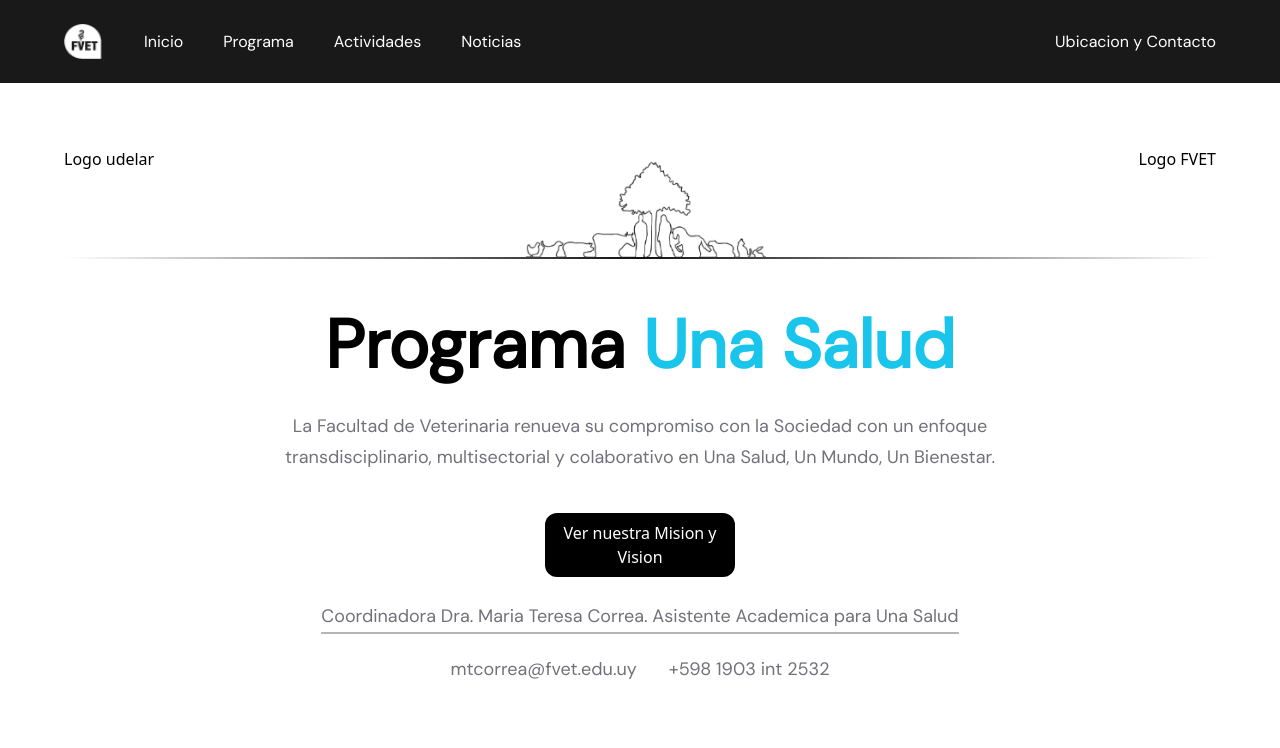
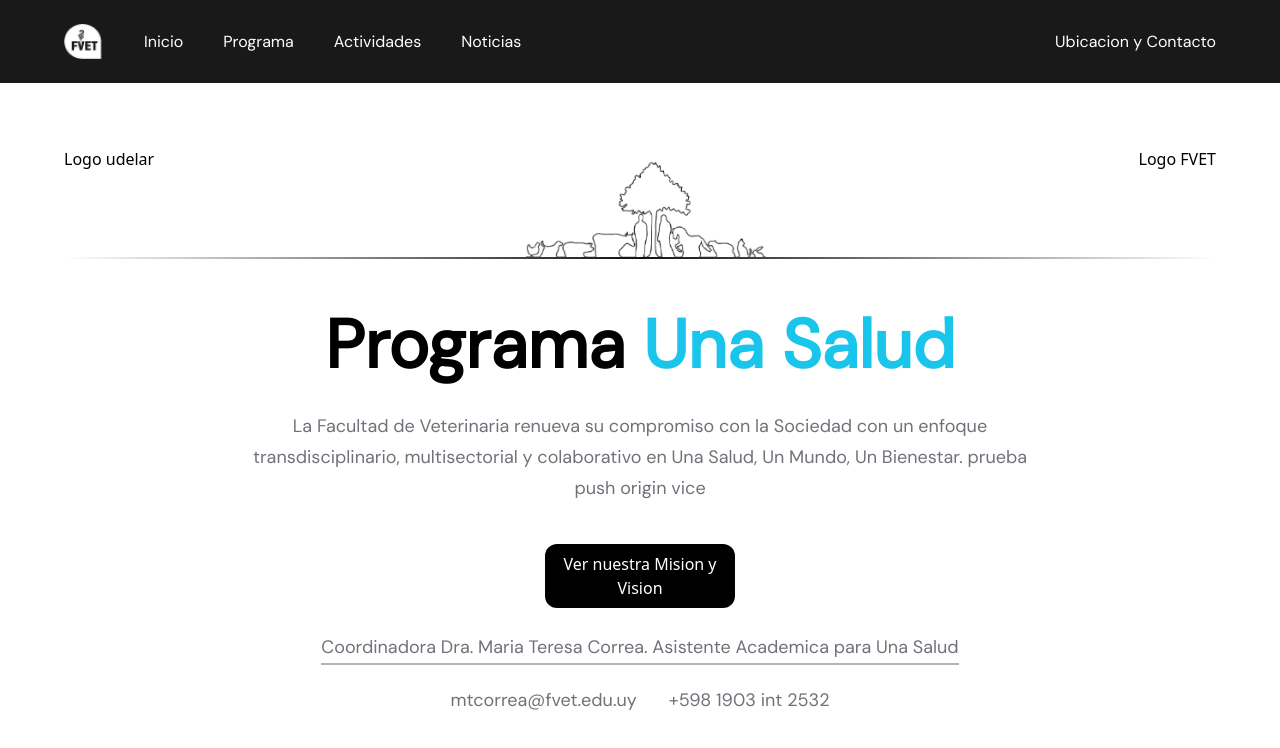
Before and after one commit to fvetuy/unasalud, a React (Vite) app: page / in a window 1280 px wide. Shown: the top 748 px of the page. Built offline with nearby package versions, Linux system fonts and the light colour scheme.

Commit message:
Update hero.jsx

```diff
--- a/src/components/hero.jsx
+++ b/src/components/hero.jsx
@@ -26,6 +26,7 @@ const Hero = () => {
 
           <p className={`${styles.ptext} my-4 max-w-[800px]`}>
             La Facultad de Veterinaria renueva su compromiso con la Sociedad con un enfoque transdisciplinario, multisectorial y colaborativo en Una Salud, Un Mundo, Un Bienestar.
+          prueba push origin vice
           </p>
 
           <Button text={'Ver nuestra Mision y Vision'} className={'mt-6'}/>
```
